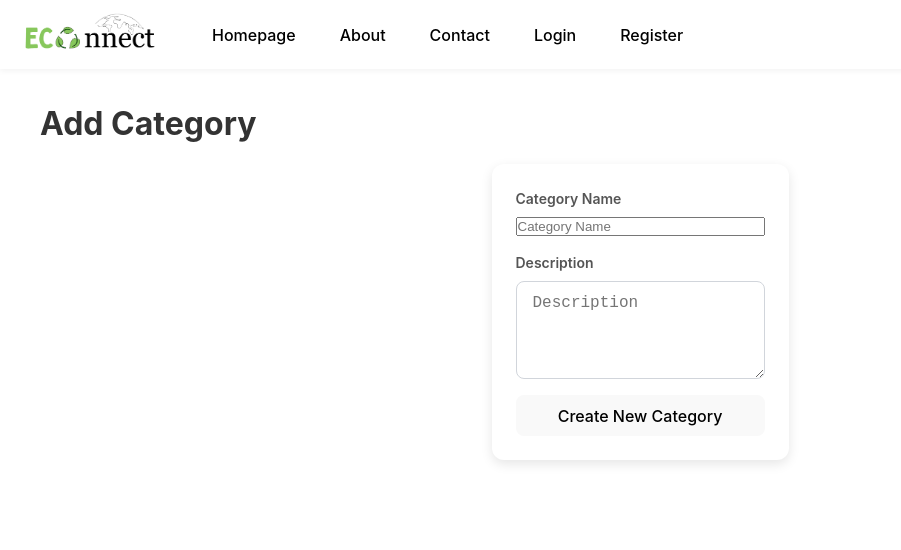
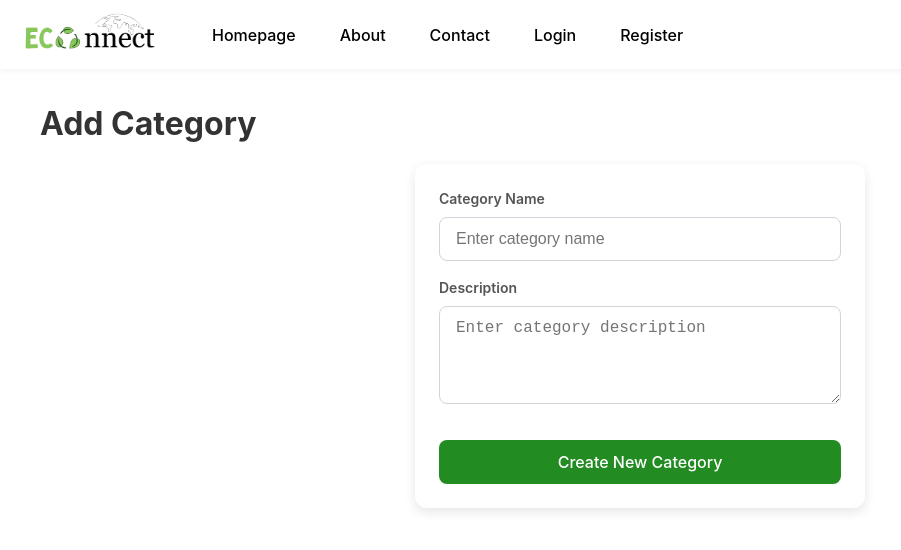
Before and after one commit to dimitrasak/p20237_thesis_social_environmental_platform, a React (Vite) app in the folder environmentalplatform_sakellariou.client/: page /add-category in a window 1280 px wide. Shown: the top 550 px of the page, without its empty margins (0-901 px from the left). Built offline with nearby package versions, Linux system fonts and the light colour scheme.

Commit message:
fixed structure of add-edit category to match add events etc

```diff
--- a/environmentalplatform_sakellariou.client/src/pages/categories/AddCategoryForm.jsx
+++ b/environmentalplatform_sakellariou.client/src/pages/categories/AddCategoryForm.jsx
@@ -11,7 +11,6 @@ const AddCategoryForm = () => {
     const navigate = useNavigate();
     const { id } = useParams(); // Get category ID from URL
 
-    // Fetch category data when editing
     useEffect(() => {
         if (id) {
             fetch(`https://localhost:7029/api/Categories/${id}`)
@@ -37,11 +36,11 @@ const AddCategoryForm = () => {
 
         const categoryData = id
             ? { categoryId: parseInt(id, 10), name, description }
-            : { name, description }; // No ID when creating
+            : { name, description };
 
         const url = id
-            ? `https://localhost:7029/api/Categories/${id}` // PUT for updating
-            : "https://localhost:7029/api/Categories"; // POST for creating
+            ? `https://localhost:7029/api/Categories/${id}`
+            : "https://localhost:7029/api/Categories";
 
         const method = id ? "PUT" : "POST";
 
@@ -64,42 +63,46 @@ const AddCategoryForm = () => {
         }
     };
 
-
     return (
         <div className="dashboard-container">
-            {/*<AdminSidebar /> */}
-
+            {/* <AdminSidebar /> */}
             <div className="main-content">
                 <h2 className="main-title">{id ? "Edit Category" : "Add Category"}</h2>
+                <div className="event-form-container">
+                    {error && <p className="error-message">{error}</p>}
+                    {success && <p className="success-message">{success}</p>}
+
                     <form className="event-form" onSubmit={handleSubmit}>
                         <div className="form-group">
-                        <label htmlFor="category-name">Category Name</label>
+                            <label>Category Name</label>
                             <input
                                 type="text"
-                            id="category-name"
-                            placeholder="Category Name"
+                                name="name"
                                 value={name}
                                 onChange={(e) => setName(e.target.value)}
+                                className="input-field"
+                                placeholder="Enter category name"
                                 required
                             />
                         </div>
 
                         <div className="form-group">
-                        <label htmlFor="category-description">Description</label>
+                            <label>Description</label>
                             <textarea
-                            id="category-description"
-                            placeholder="Description"
-                            rows="4"
+                                name="description"
                                 value={description}
                                 onChange={(e) => setDescription(e.target.value)}
+                                className="input-field"
+                                rows="4"
+                                placeholder="Enter category description"
                             ></textarea>
                         </div>
 
-                    <button type="submit">{id ? "Save Changes" : "Create New Category"}</button>
+                        <button type="submit" className="submit-button">
+                            {id ? "Save Changes" : "Create New Category"}
+                        </button>
                     </form>
-
-                {error && <p className="error-message">{error}</p>}
-                {success && <p className="success-message">{success}</p>}
+                </div>
             </div>
         </div>
     );
```
Lines whose indentation alone changed are shown as unchanged.
